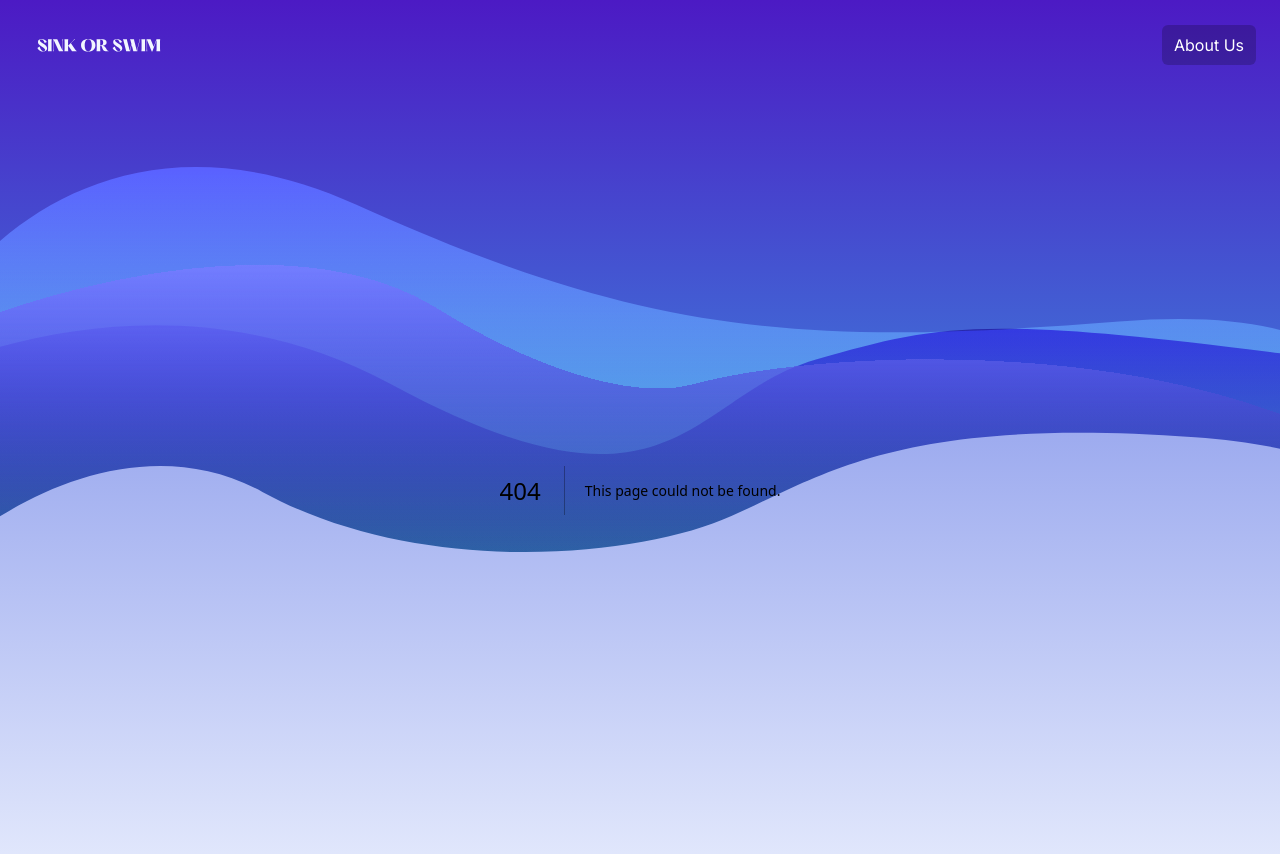
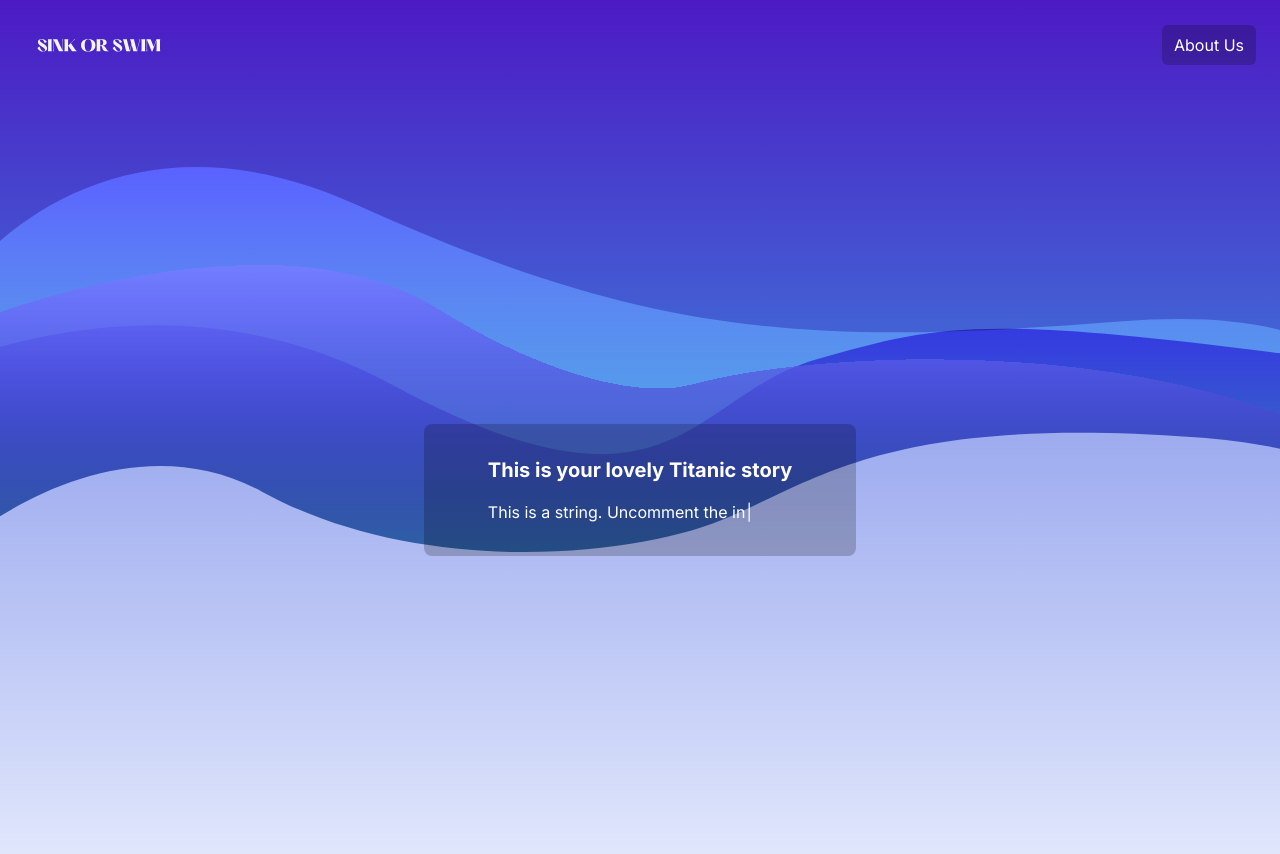
Before and after one commit to simon-quach/sink-or-swim, a Next.js app in the folder client/: page /story in a window 1280 px wide. Before the commit this address had no page. Shown: the top 854 px of the page. Built offline with nearby package versions, Linux system fonts and the light colour scheme.

Commit message:
Some work on story page

```diff
--- a/client/app/page.tsx
+++ b/client/app/page.tsx
@@ -15,6 +15,7 @@ export default function Home() {
           <Link href="/generate" className="bg-[rgba(0,0,0,0.2)] px-4 py-2 rounded-lg shadow-lg">
             Get started
           </Link>
+          <Link href="/story">Click to see your story</Link>
         </div>
       </section>
     </main>
--- /dev/null
+++ b/client/app/story/YourStory.tsx
@@ -0,0 +1,24 @@
+"use client"
+
+import Typewriter from 'typewriter-effect'
+
+// interface Props {
+//     story: string;
+// }
+
+export default function YourStory() {
+    return(
+        <div className="rounded-lg bg-[rgba(0,0,0,0.2)] py-8 px-16 text-[#ffffff] max-w-3xl">
+            <h1 className='text-center font-bold text-xl pb-4 '>This is your lovely Titanic story</h1>
+            <p>
+                <Typewriter
+                    options={{
+                        strings: "This is a string. Uncomment the interface Props above to pass a string to this component.This is a string. Uncomment the interface Props above to pass a string to this component.This is a string. Uncomment the interface Props above to pass a string to this component.This is a string. Uncomment the interface Props above to pass a string to this component.This is a string. Uncomment the interface Props above to pass a string to this component.This is a string. Uncomment the interface Props above to pass a string to this component.",
+                        autoStart: true,
+                    }}
+                />
+            </p>
+
+        </div>
+    )
+}
--- /dev/null
+++ b/client/app/story/page.tsx
@@ -0,0 +1,9 @@
+import YourStory from "./YourStory";
+
+export default function Story() {
+    return(
+        <div className="flex h-screen justify-center items-center">
+            <YourStory />
+        </div>
+    )
+}
--- a/client/package.json
+++ b/client/package.json
@@ -19,7 +19,9 @@
     "next": "13.1.6",
     "react": "18.2.0",
     "react-dom": "18.2.0",
-    "typescript": "4.9.5"
+    "react-ts-typewriter": "^0.1.8-b",
+    "typescript": "4.9.5",
+    "typewriter-effect": "^2.19.0"
   },
   "devDependencies": {
     "autoprefixer": "^10.4.13",
```
Also changed, not shown: 1 other file (tests, documents, lock files or other folders).
